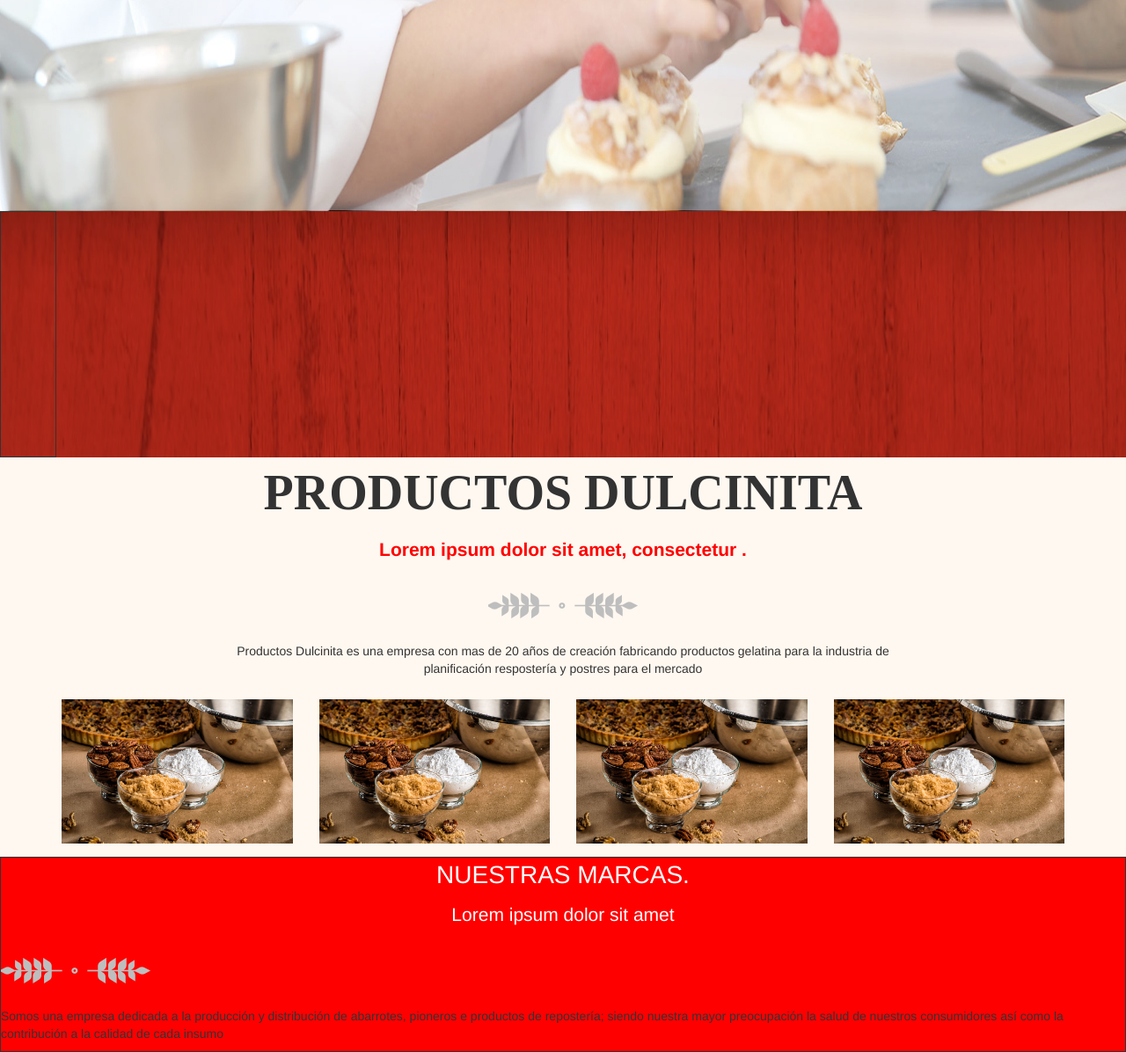
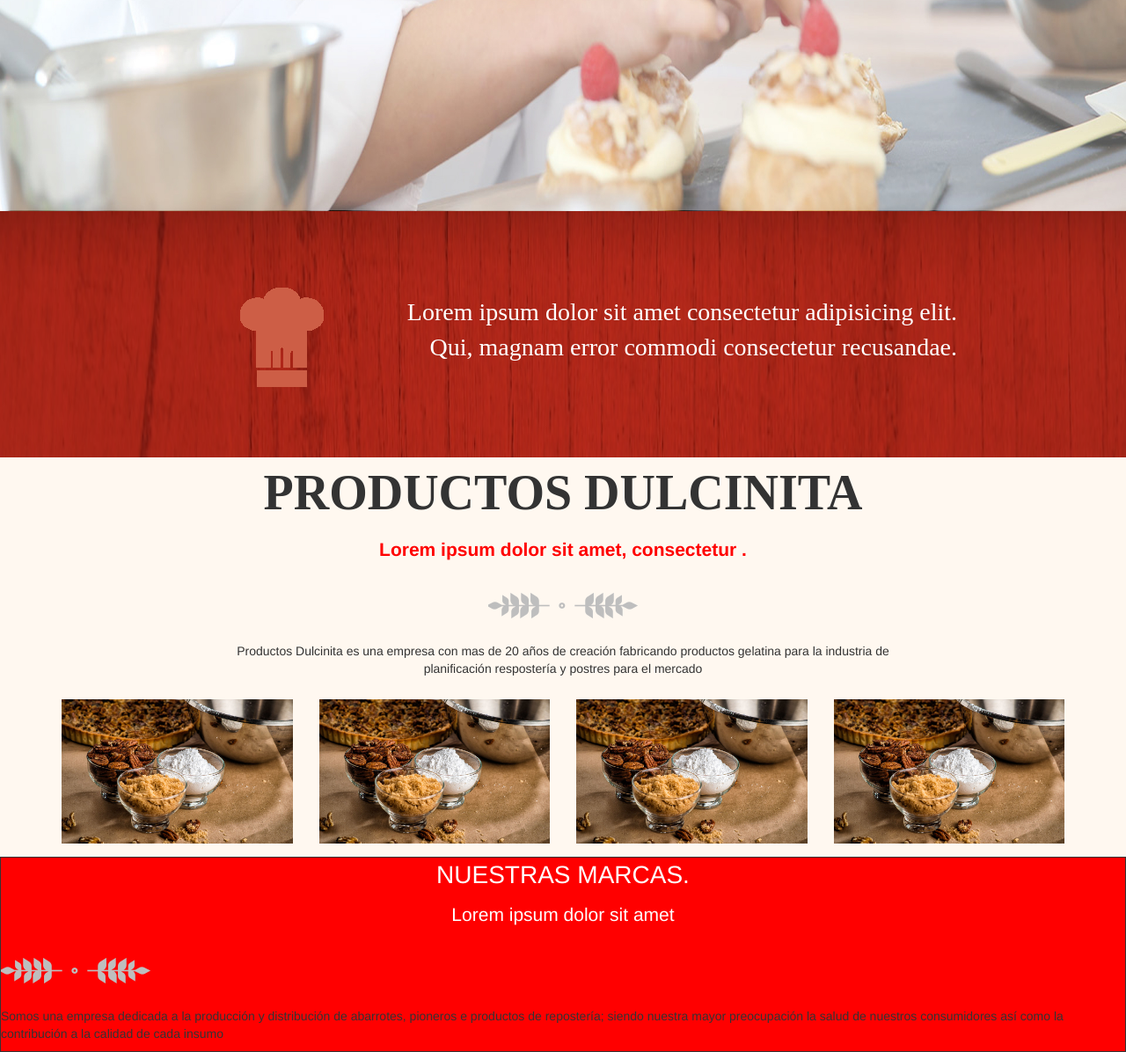
Before and after one commit to Cero-K/plantilla_dulcinita, a PHP site: page / in a window 1280 px wide. Shown: the part 607-1803 px from the top of the page at 88% size. Run offline with PHP 8.4, Linux system fonts and the light colour scheme; some libraries are stand-ins or nearby versions; some web fonts are replaced.

Commit message:
Se insertó imagen y texto en la seccion debajo de la imagen principal

```diff
--- a/assets/css/layout/3.texto_debajoDeImagen.css
+++ b/assets/css/layout/3.texto_debajoDeImagen.css
@@ -10,29 +10,29 @@
 #texto_debajoImagen{
 	width: 100%;
 	height: 280px;
+	display: flex;
+	justify-content: center;
 }
 #texto_debajoImagen img{
 	height: 100%;
 	width: 100%;
-	z-index: -1;
+	z-index: -2;
 	position: absolute;
+
 }
-
 #texto_debajoImagen1{
-	width: 5%;
+	width: 20%;
 	height: 100%;
-	border: solid 1px;
-	/*display: flex;
+	display: flex;
 	justify-content: center;
-	align-items: center;*/
+	align-items: center;
 }
-
 #texto_debajoImagen2{
 	width: 50%;
 	height: 100%;
-	border: solid 1px;
-	/*color: white;
+	font-size: 28px;
+	color: white;
 	text-align: right;
 	display: flex;
-	align-items: center;*/
+	align-items: center;
 }
--- a/index.html
+++ b/index.html
@@ -110,10 +110,10 @@
 
   <div id="texto_debajoImagen1" >
 
-		<!-- <img src="assets/images/gorro_cheff.png" alt="" style=""> -->
+		<img src="assets/images/gorro_cheff.png" alt="" style="width: 100px; height: 125px">
 	</div>
-	<div id="texto_debajoImagen2">
-		<!-- Lorem ipsum dolor sit amet consectetur adipisicing elit. Qui, delectus modi dolorum nostrum illo magnam error commodi consectetur recusandae. -->
+	<div id="texto_debajoImagen2" class="brandon-text" style="">
+		<p>Lorem ipsum dolor sit amet consectetur adipisicing elit. Qui, magnam error commodi consectetur recusandae.</p>
 	</div>
 </div>
 <!-- FIN seccion texto_debajoImagen -->
```
Also changed, not shown: assets/images/gorro_cheff.png.
